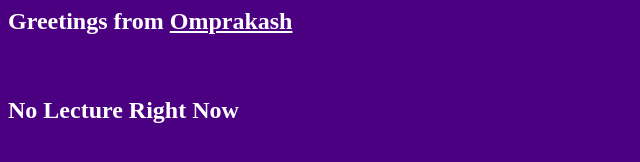
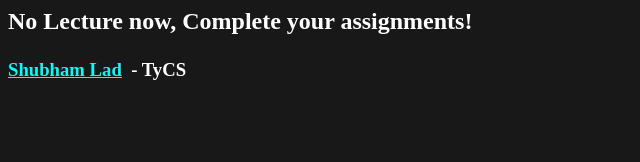
Before and after one commit to sl2111/sl2111.github.io, a plain HTML site: page index.html in a window 1280 px wide. Shown: the whole page, without its empty margins (0-640 px from the left). Drawn offline with Linux system fonts and the light colour scheme.

Commit message:
Update index.html

```diff
--- a/index.html
+++ b/index.html
@@ -1,15 +1,16 @@
 <html>
 <head>
 <style>
-  a{color:white; font-weight:bold;}
+  a{
+  	color:cyan;
+  }
 </style>
 <meta content="text/html;charset=utf-8" http-equiv="Content-Type">
 <meta content="utf-8" http-equiv="encoding">
 <meta name="viewport" content="width=device-width, initial-scale=1">
 </head>
-<body style="background-color:#4B0082; color:white;">
-<h2>Greetings from <a href="https://github.com/om-111">Omprakash</a></h2><br>
-<h2><p>No Lecture Right Now</p></h2>
-<br>
+<body style="background-color:#181818; color:white;">
+	<h2><p>No Lecture now, Complete your assignments!</p></h2>
+	<h3><a href="shubhamlad2111.github.io">Shubham Lad</a>&nbsp; - TyCS</h3><br>
 </body>
 </html>
```
